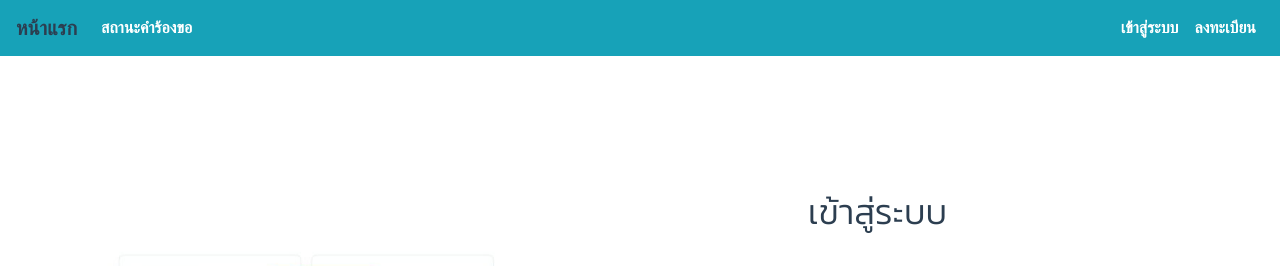
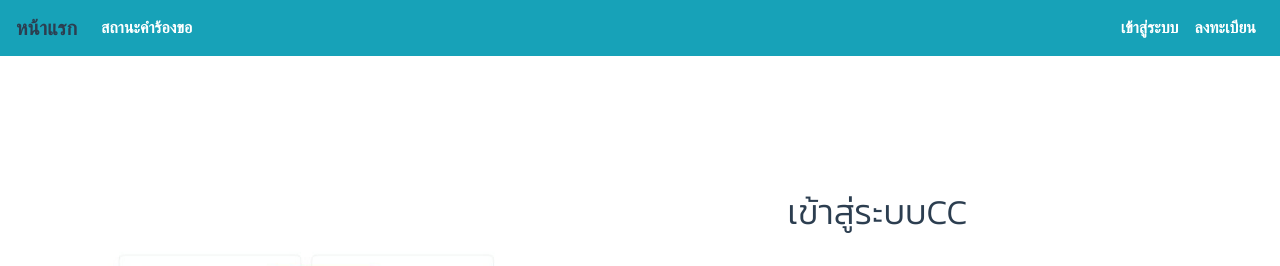
Before and after one commit to panupongth148/RightHistoryFrontend, a Vue app: page /login in a window 1280 px wide. Shown: the top 266 px of the page. Built offline with nearby package versions, Linux system fonts and the light colour scheme.

Commit message:
Update Login.vue

```diff
--- a/src/views/Login.vue
+++ b/src/views/Login.vue
@@ -6,7 +6,7 @@
       </div>
       <div class="col col-lg-7 col-md-12" style="padding-top: 10%;">
         <div>
-          <p class="tit" style="font-size: 35px">เข้าสู่ระบบ</p>
+          <p class="tit" style="font-size: 35px">เข้าสู่ระบบCC</p>
         </div>
         <b-form @submit="onSubmit" @reset="onReset" v-if="show" class="pt-5 mb-5">
           <div class="row">
```
